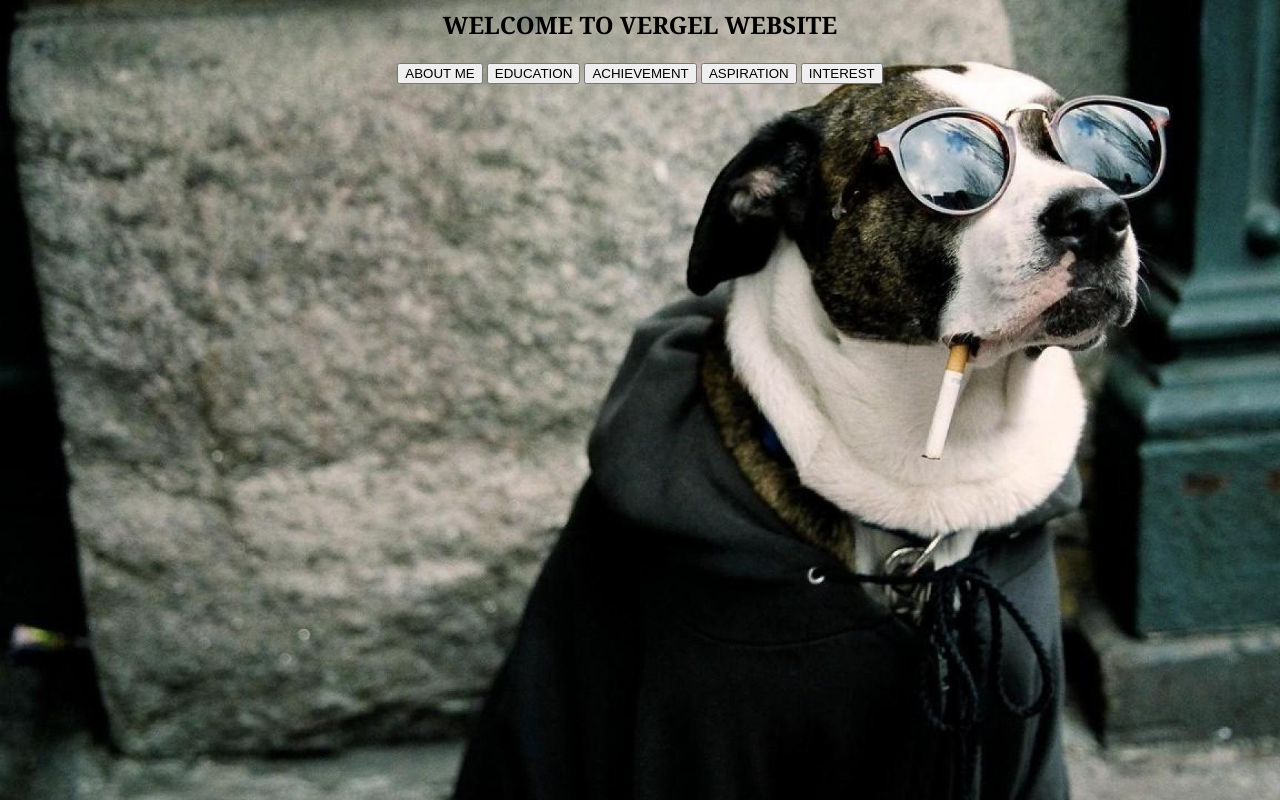
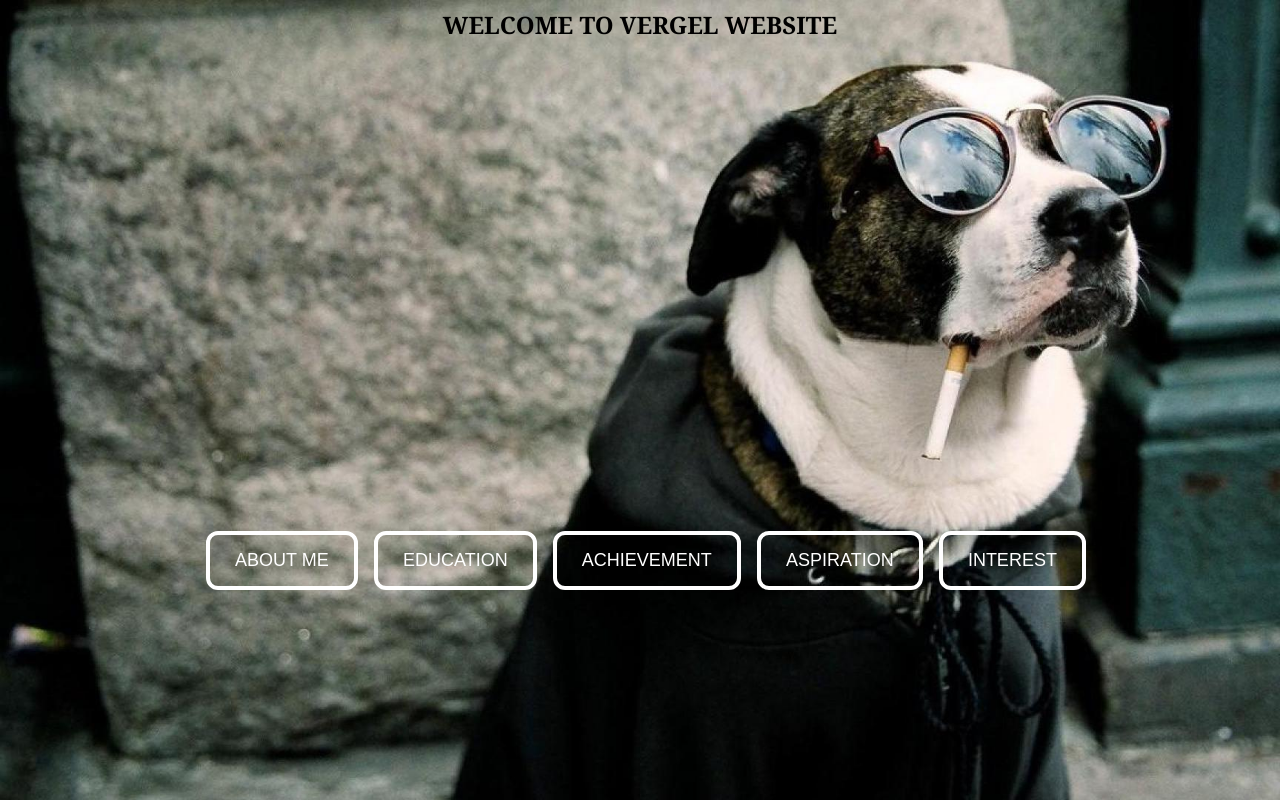
Before and after one commit to vclaveria/CLAVERIA_Vergel_PersonalWebsite, a PHP site: page / in a window 1280 px wide. Run offline with PHP 8.4, Linux system fonts and the light colour scheme.

Commit message:
designing the button with css

```diff
--- a/index.php
+++ b/index.php
@@ -5,9 +5,25 @@ body {
     font-family: Georgia, "Arial", serif;
   	background-image: url("./images/funnydog.jpg");
 	  background-size: cover;
+	}
+
+.btn-group .button {
+    margin: 470px 0 5px 12;
+    background-color: transparent;
+    border: 4px solid white;
+    color: white;
+    padding: 15px 25px;
+    display: inline-block;
+    font-size: 18px;
+    cursor: pointer;
+    border-radius: 12px;
 
   }
 
+  .btn-group .button:hover {
+    background-color: white;
+    color: black;
+  }
 
 
 
@@ -22,11 +38,11 @@ body {
 
     <div class="btn-group">	<center>
 
-    <button>ABOUT ME</button>
-    <button>EDUCATION</button>
-    <button>ACHIEVEMENT</button>
-    <button>ASPIRATION</button>
-    <button>INTEREST</button>	</center>
+      <button class="button">ABOUT ME</button>
+      <button class="button">EDUCATION</button>
+      <button class="button">ACHIEVEMENT</button>
+      <button class="button">ASPIRATION</button>
+      <button class="button">INTEREST</button>	</center>
 
     </div>
 
```
Lines whose indentation alone changed are shown as unchanged.
